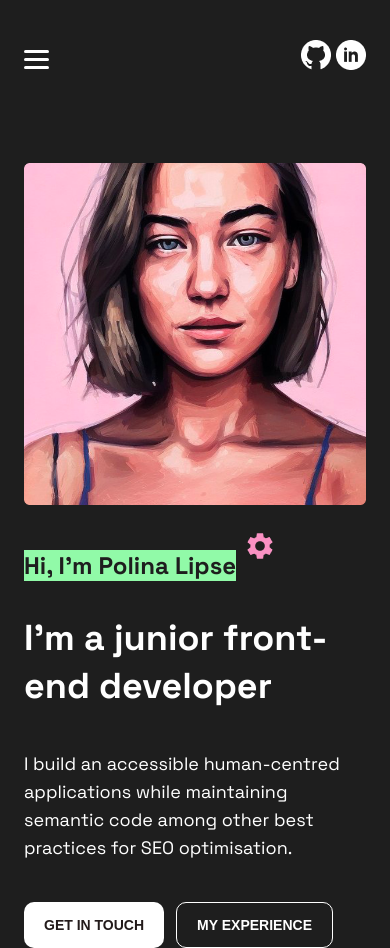
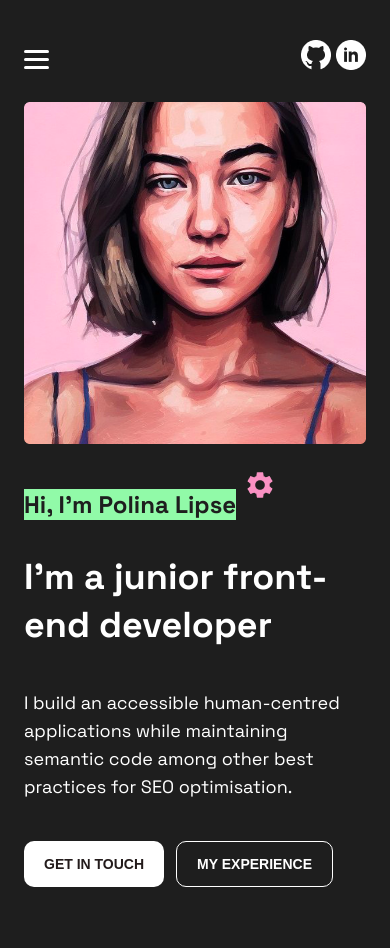
Before and after one commit to Polina-eliza/Portfolio, a plain HTML site: page index.html in a window 390 px wide. After the commit the page ends 887 px from the top, so only its background shows below. Drawn offline with Linux system fonts and the light colour scheme; a script that the page names is missing.

Commit message:
updated navbar margin

```diff
--- a/style.css
+++ b/style.css
@@ -94,7 +94,7 @@ img {
     display: flex;
     align-items: center;
     justify-content: space-between;
-    padding: 40px 0;
+    margin-top: 40px;
     text-transform: uppercase;
 }
 
@@ -119,7 +119,7 @@ img {
 }
 
 .hero {
-    margin-top: 96px;
+    margin-top: 137px;
     display: grid;
     grid-template-columns: 1fr 1fr;
     grid-template-rows: auto;
@@ -216,7 +216,7 @@ img {
 @media (max-width: 992px) {
     .hero {
       grid-template-columns: 1fr;
-      margin-top: 45px;
+      margin-top: 24px;
     }
 
     .hero__wrapper:nth-of-type(1) {
```
